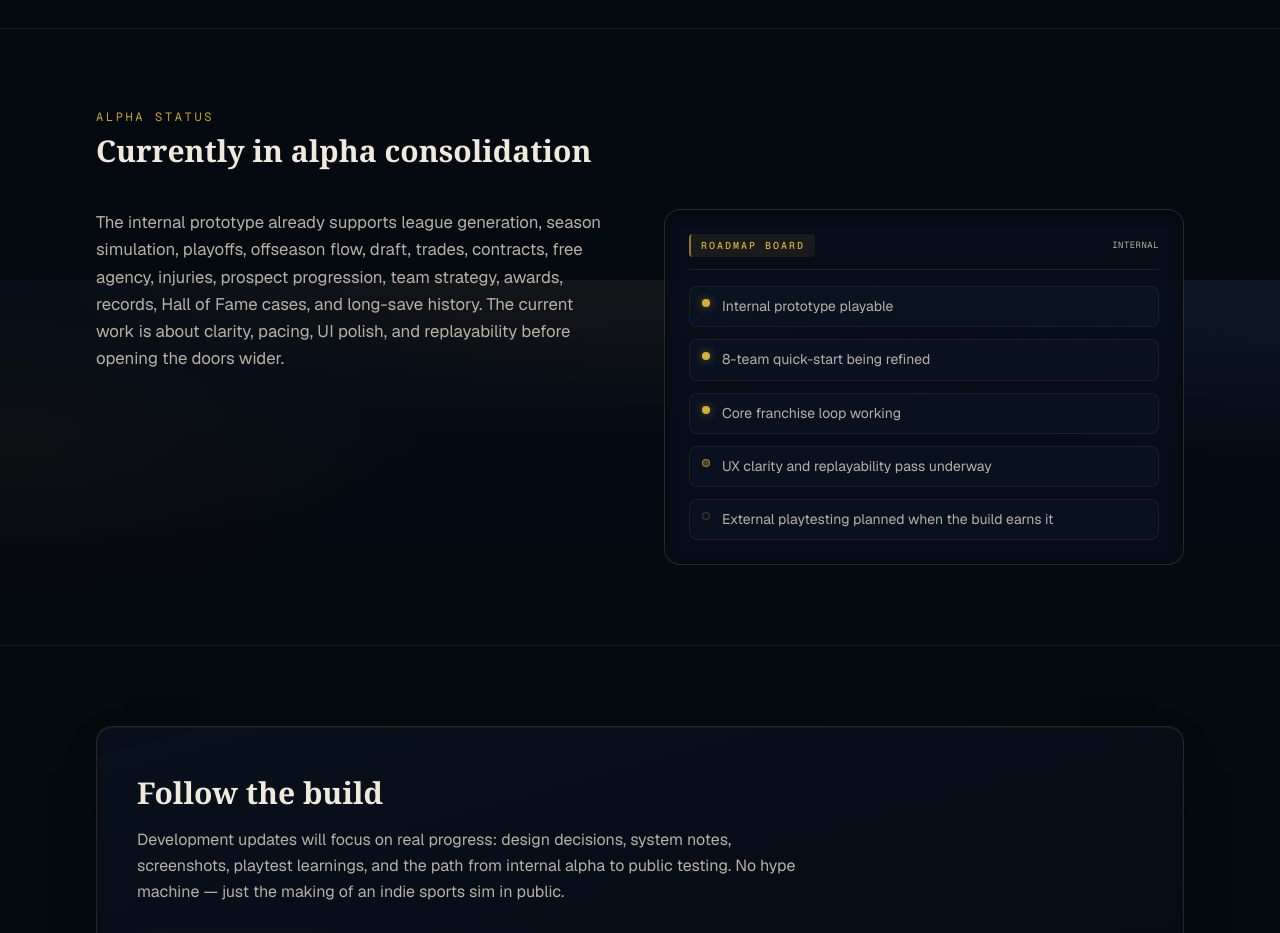
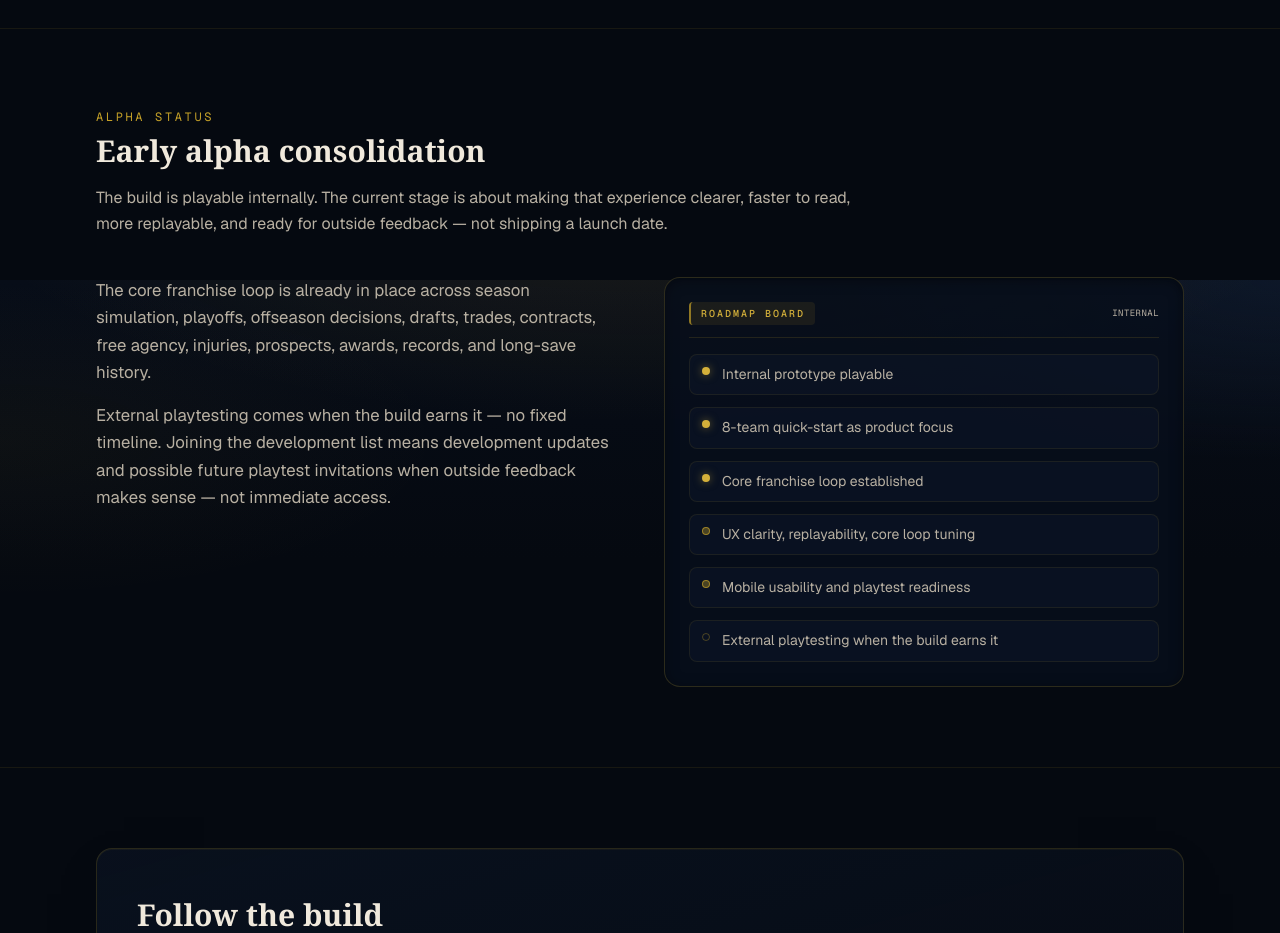
Before and after one commit to lg4ny/commissioners-office-site, a Next.js app: page / in a window 1280 px wide. Shown: the part 3720-4653 px from the top of the page. Built offline with nearby package versions, Linux system fonts and the light colour scheme; no server answers.

Commit message:
Sync public roadmap section with alpha positioning

```diff
--- a/src/app/page.tsx
+++ b/src/app/page.tsx
@@ -134,10 +134,11 @@ const featurePillars = [
 
 const roadmapBoard = [
   { label: "Internal prototype playable", status: "active" as const },
-  { label: "8-team quick-start being refined", status: "active" as const },
-  { label: "Core franchise loop working", status: "active" as const },
-  { label: "UX clarity and replayability pass underway", status: "progress" as const },
-  { label: "External playtesting planned when the build earns it", status: "planned" as const },
+  { label: "8-team quick-start as product focus", status: "active" as const },
+  { label: "Core franchise loop established", status: "active" as const },
+  { label: "UX clarity, replayability, core loop tuning", status: "progress" as const },
+  { label: "Mobile usability and playtest readiness", status: "progress" as const },
+  { label: "External playtesting when the build earns it", status: "planned" as const },
 ] as const;
 
 const fobTags = [
@@ -620,17 +621,27 @@ export default function Home() {
               Alpha status
             </p>
             <h2 id="roadmap-heading" className="mt-2 font-serif text-2xl font-semibold text-brand-ivory sm:text-3xl">
-              Currently in alpha consolidation
+              Early alpha consolidation
             </h2>
-            <div className="mt-10 grid gap-10 lg:grid-cols-[1fr_1fr] lg:gap-12">
-              <p className="text-base leading-relaxed text-brand-ivory-muted sm:text-[1.05rem]">
-                The internal prototype already supports league generation, season simulation,
-                playoffs, offseason flow, draft, trades, contracts, free agency, injuries, prospect
-                progression, team strategy, awards, records, Hall of Fame cases, and long-save
-                history. The current work is about clarity, pacing, UI polish, and replayability
-                before opening the doors wider.
-              </p>
-              <div className="rounded-2xl border border-brand-gold/20 bg-brand-panel-deep/85 p-6 shadow-[inset_0_2px_14px_rgba(0,0,0,0.38)]">
+            <p className="mt-3 max-w-3xl text-sm leading-snug text-brand-ivory-muted sm:mt-4 sm:text-base sm:leading-relaxed">
+              The build is playable internally. The current stage is about making that experience
+              clearer, faster to read, more replayable, and ready for outside feedback — not
+              shipping a launch date.
+            </p>
+            <div className="mt-6 grid gap-6 sm:mt-8 sm:gap-8 lg:mt-10 lg:grid-cols-[1fr_1fr] lg:gap-12">
+              <div className="order-2 space-y-3 text-sm leading-relaxed text-brand-ivory-muted sm:space-y-4 sm:text-base lg:order-1 lg:text-[1.05rem]">
+                <p>
+                  The core franchise loop is already in place across season simulation, playoffs,
+                  offseason decisions, drafts, trades, contracts, free agency, injuries, prospects,
+                  awards, records, and long-save history.
+                </p>
+                <p>
+                  External playtesting comes when the build earns it — no fixed timeline. Joining the
+                  development list means development updates and possible future playtest
+                  invitations when outside feedback makes sense — not immediate access.
+                </p>
+              </div>
+              <div className="order-1 rounded-2xl border border-brand-gold/20 bg-brand-panel-deep/85 p-5 shadow-[inset_0_2px_14px_rgba(0,0,0,0.38)] sm:p-6 lg:order-2">
                 <div className="flex items-center justify-between border-b border-brand-gold/15 pb-3">
                   <SectionLabel>Roadmap board</SectionLabel>
                   <span className="font-mono text-[9px] uppercase tracking-wider text-brand-ivory-muted">
```
